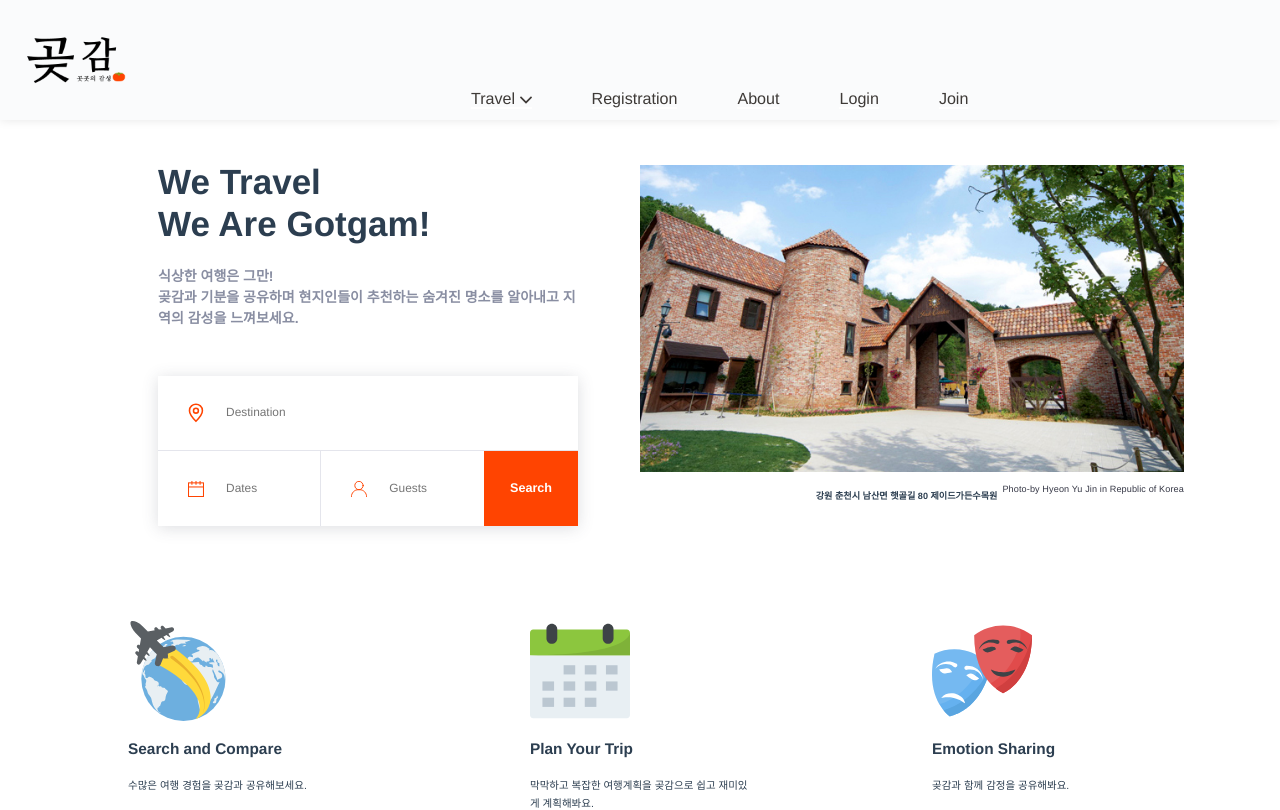
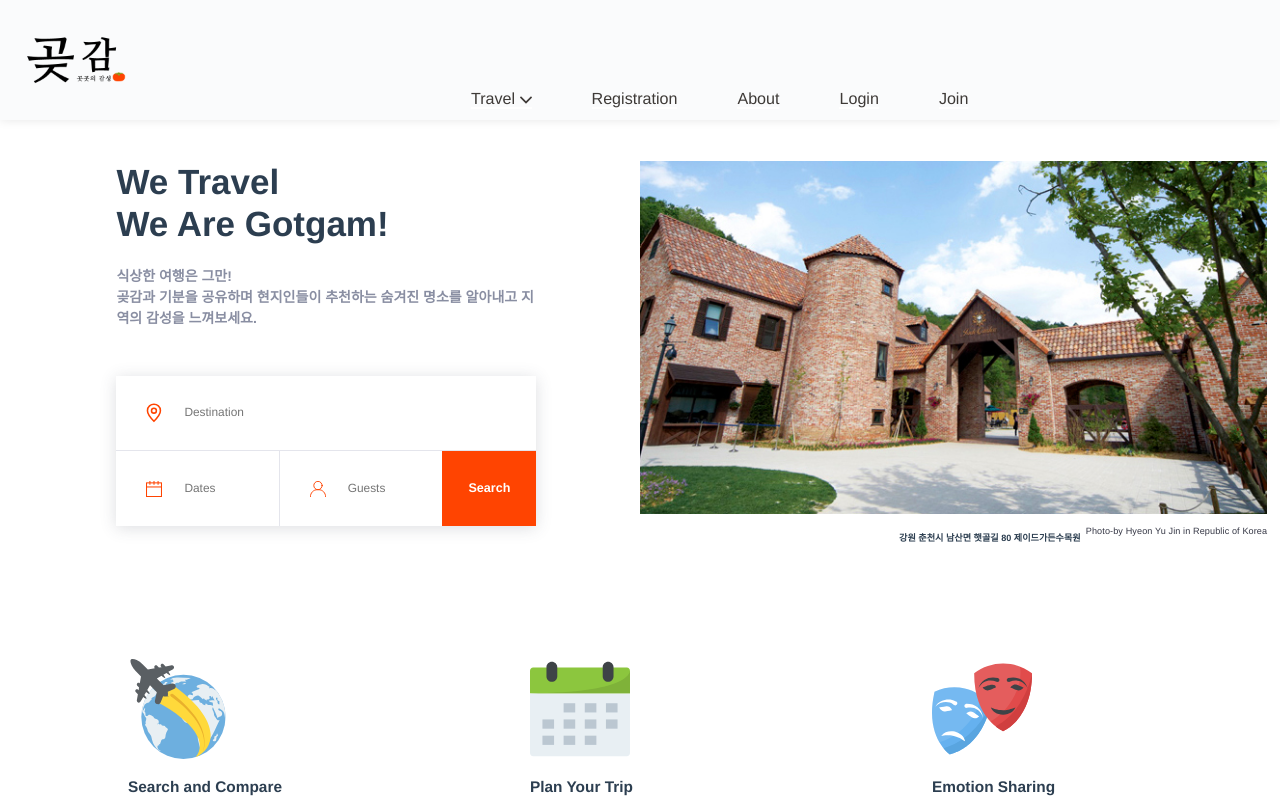
Before and after one commit to Jungjihyuk/gotgam, a Vue app: page / in a window 1280 px wide. Shown: the top 810 px of the page. Built offline with nearby package versions, Linux system fonts and the light colour scheme.

Commit message:
bootstrap miss

```diff
--- a/src/components/container.vue
+++ b/src/components/container.vue
@@ -1,5 +1,5 @@
 <template>
-  <div class="container">
+  <div class="container1">
 	  <HomeHeader></HomeHeader>
 	  <div class="wrap">
 		<Section1></Section1>
@@ -29,12 +29,12 @@ export default {
 </script>
 
 <style lang="less">
-.container {
+.container1 {
     width: 100%;
     min-height: 100vh; /* footer 하단 고정 */
 }
 
-.container .wrap {
+.container1 .wrap {
 	width: 100%;
 	margin: 0 auto;
 }
```
